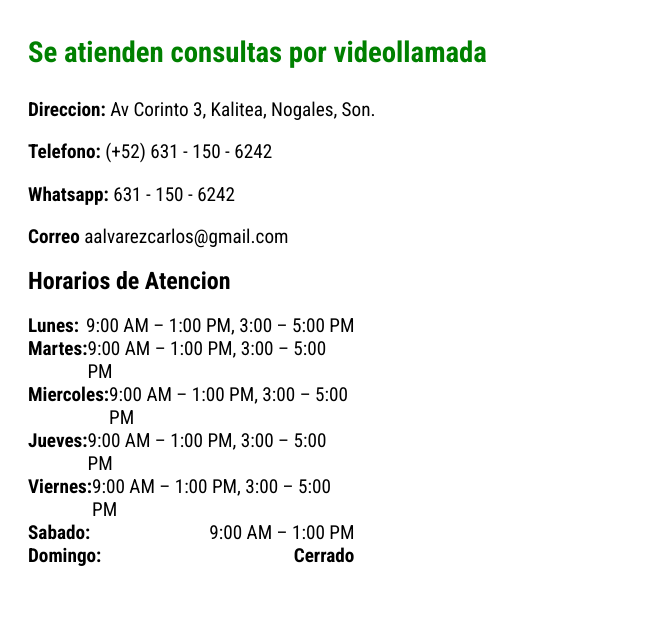
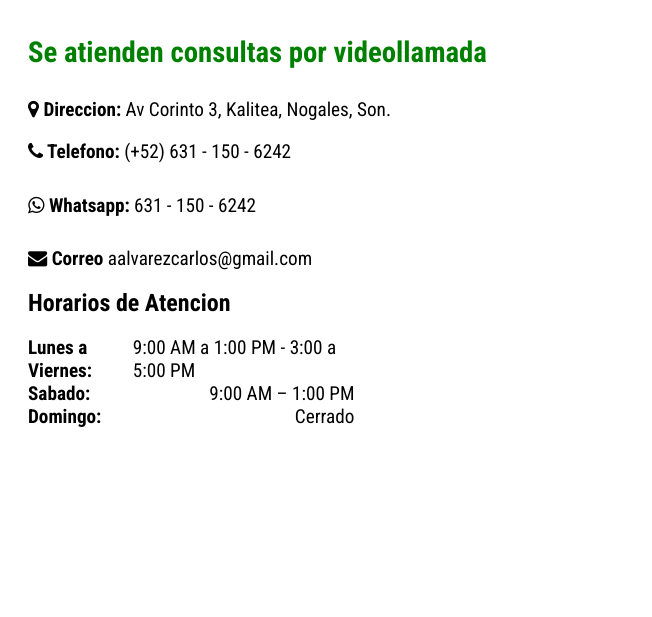
Before and after one commit to pimientaglez/carlos-alvarez, a plain HTML site: page index.html in a window 1280 px wide. Shown: the part 1949-2566 px from the top of the page, 628-1280 px from the left. Drawn offline with Linux system fonts and the light colour scheme.

Commit message:
Adding contact icons and schedules

```diff
--- a/index.html
+++ b/index.html
@@ -74,21 +74,17 @@
         <div class="wrap-contacto">
             <div class="info">
                 <h2>Se atienden consultas por videollamada</h2>
-                <p><strong>Direccion: </strong>Av Corinto 3, Kalitea, Nogales, Son.</p>
-                <p><strong>Telefono: </strong>(+52) 631 - 150 - 6242</p>
-                <p><strong>Whatsapp: </strong> 631 - 150 - 6242</p>
-                <p><strong>Correo</strong> aalvarezcarlos@gmail.com</p>
+                <p><i class="fa fa-map-marker map-marker-icon"></i><strong> Direccion: </strong>Av Corinto 3, Kalitea, Nogales, Son.</p>
+                <p><i class="fa fa-phone phone-icon"></i><strong> Telefono: </strong>(+52) 631 - 150 - 6242</p>
+                <p><i class="fa fa-whatsapp whatsapp-icon"></i><strong> Whatsapp: </strong> 631 - 150 - 6242</p>
+                <p><i class="fa fa-envelope envelope-icon"></i><strong> Correo</strong> aalvarezcarlos@gmail.com</p>
             </div>
             <div class="horarios-wrap">
                 <h2>Horarios de Atencion</h2>
                 <div class="horarios">
-                    <p><strong>Lunes: </strong> 9:00 AM – 1:00 PM,  3:00 – 5:00 PM</p>
-                    <p><strong>Martes: </strong> 9:00 AM – 1:00 PM,  3:00 – 5:00 PM</p>
-                    <p><strong>Miercoles: </strong> 9:00 AM – 1:00 PM,  3:00 – 5:00 PM</p>
-                    <p><strong>Jueves: </strong> 9:00 AM – 1:00 PM,  3:00 – 5:00 PM</p>
-                    <p><strong>Viernes: </strong> 9:00 AM – 1:00 PM,  3:00 – 5:00 PM</p>
+                    <p><strong>Lunes a Viernes: </strong> 9:00 AM a 1:00 PM  -  3:00 a 5:00 PM</p>
                     <p><strong>Sabado: </strong> 9:00 AM – 1:00 PM</p>
-                    <p><strong>Domingo: </strong> <strong>Cerrado</strong></p>
+                    <p><strong>Domingo: </strong> <span>Cerrado</span></p>
                 </div>
             </div>
         </div>
```
